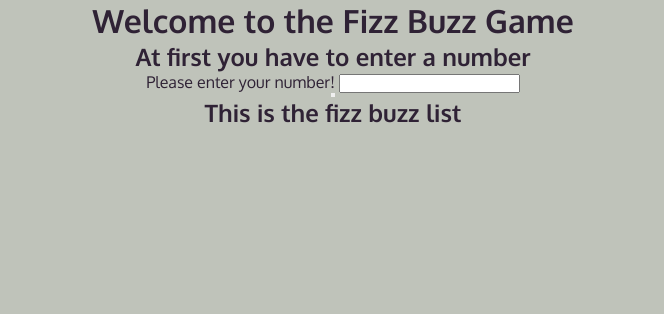
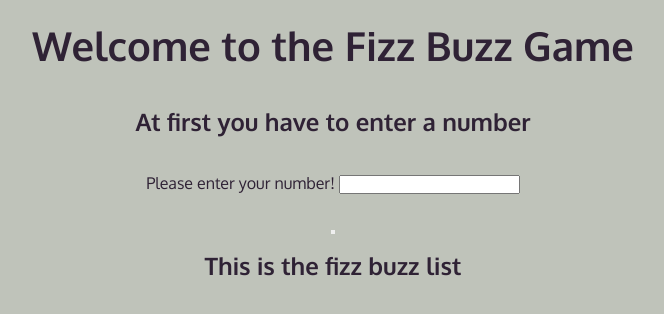
Before and after one commit to LukJeru/fizz-buzz, a plain HTML site: page index.html in a window 1280 px wide. Shown: the whole page, without its empty margins (307-971 px from the left). Drawn offline with Linux system fonts and the light colour scheme.

Commit message:
Change padding
Changed the gapping between every line, used flex
box gap and padding on h1 and form.

```diff
--- a/style.css
+++ b/style.css
@@ -21,4 +21,15 @@ body {
   background-color: var(--mudgreen);
   color: var(--darklila);
   font-family: "Oxygen", "Time New Roman", "sans-serif";
+  gap: 16px;
 }
+
+h1 {
+  font-size: 40px;
+  padding: 20px;
+}
+
+form {
+  padding-top: 20px;
+  padding-bottom: 20px;
+}
```
